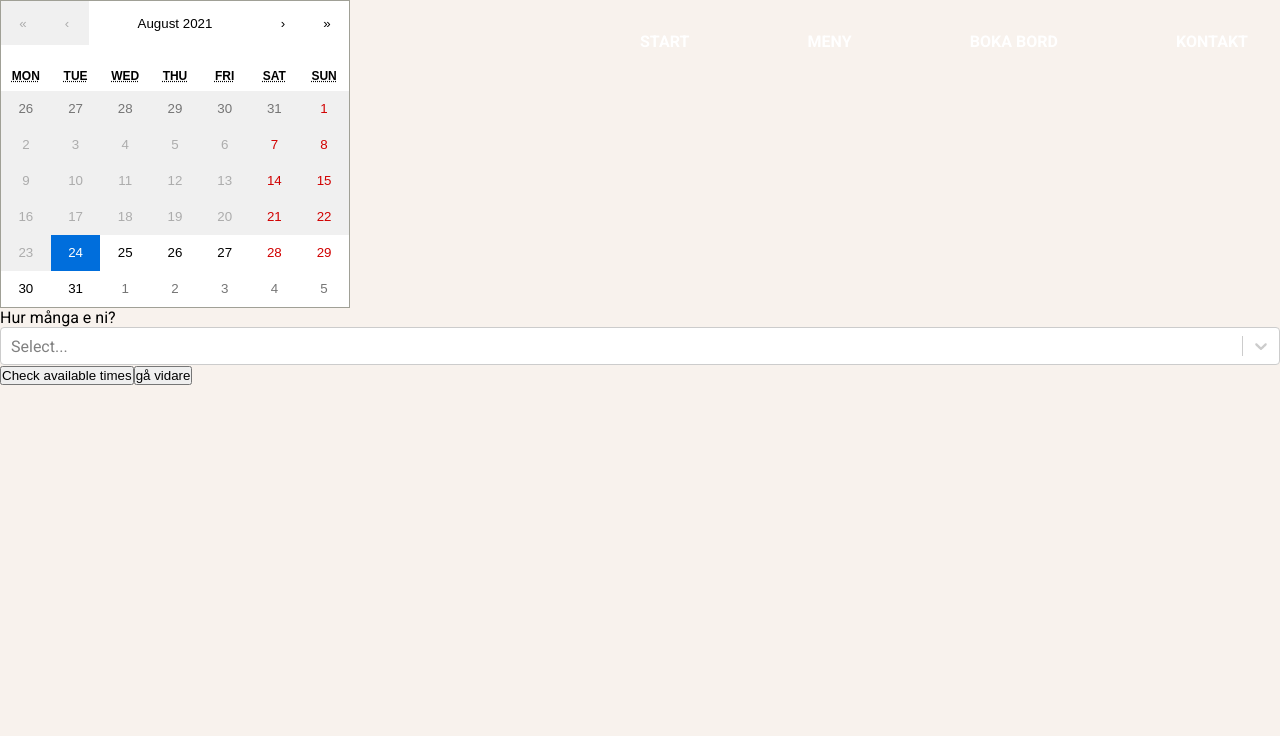
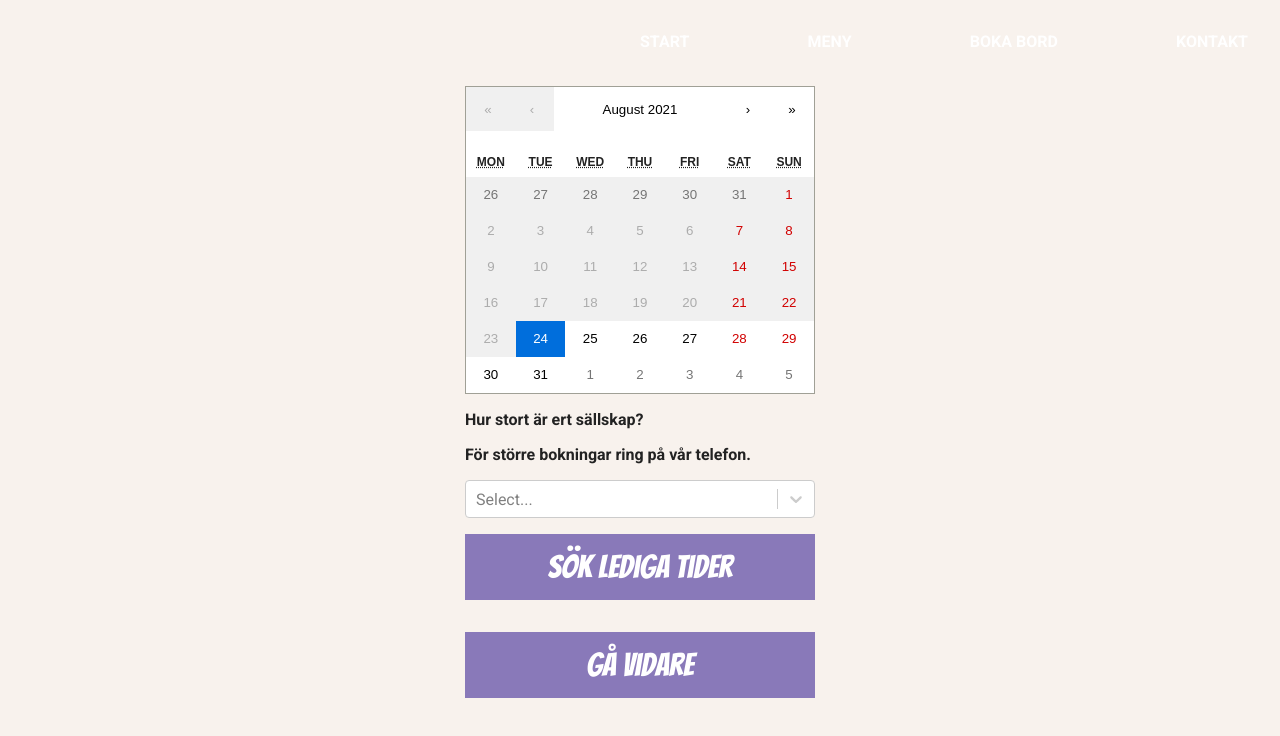
Before and after one commit to cornelialundell/deutchlandfrancais, a React (Create React App) app in the folder client/: page /booking in a window 1280 px wide. Shown: the top 736 px of the page. Built offline with nearby package versions, Linux system fonts and the light colour scheme.

Commit message:
some styling

```diff
--- a/client/src/components/bookingPage/NumberOfPeople.tsx
+++ b/client/src/components/bookingPage/NumberOfPeople.tsx
@@ -3,10 +3,7 @@ import Select from "react-select";
 import { Option } from "react-select/src/filters";
 import { IBooking } from "./bookingPage";
 
-
 export const NumberOfPeople = (props: IBooking) => {
-
-
   const [numberOfPeople, setGuests] = useState<number | null>();
 
   const options = [
@@ -32,7 +29,8 @@ export const NumberOfPeople = (props: IBooking) => {
 
   return (
     <div>
-      <p>Hur många e ni?</p>
+      <p>Hur stort är ert sällskap?</p>
+      <p>För större bokningar ring på vår telefon.</p>
 
       <Select
         options={options}
--- a/client/src/components/bookingPage/Time.tsx
+++ b/client/src/components/bookingPage/Time.tsx
@@ -1,27 +1,33 @@
-import { useState } from "react";
+import { useEffect, useState } from "react";
 import { JsxElement } from "typescript";
 import { IBooking } from "./bookingPage";
+import { StyledDiv } from "./bookingPage.style";
 import { TimeButton } from "./timeButton.style";
 
+export const Time = (props: IBooking) => {
+  const [time, setTime] = useState<number>();
 
-export const Time = (props: IBooking) => {
-    const [time, setTime] = useState<number>();
+
   const bookTime = (event: React.MouseEvent<HTMLElement>) => {
     const chosenTime = parseInt((event.target as HTMLBodyElement).id);
-    setTime(chosenTime)
     props.booking.time = chosenTime;
+    setTime(chosenTime);
   };
+
+  useEffect(()=> {
+    props.booking.time = time;
+
+        }, [])
   if (props.booking.isAvailable) {
     return (
-      <div>
-        Väl tid ditt hor
+      <StyledDiv>
         <TimeButton
           id="18"
           bgColor={props.booking.isAvailable[0] ? "#2ecc71" : "#e74c3c"}
           onClick={
             props.booking.isAvailable[0]
               ? bookTime
-              : () => alert("Tiden går ej att boks tyvärr")
+              : () => alert("Tiden går ej att boka tyvärr")
           }
         >
           18:00
@@ -32,12 +38,12 @@ export const Time = (props: IBooking) => {
           onClick={
             props.booking.isAvailable[1]
               ? bookTime
-              : () => alert("Tiden går ej att boks tyvärr")
+              : () => alert("Tiden går ej att boka tyvärr")
           }
         >
           21:00
         </TimeButton>
-      </div>
+      </StyledDiv>
     );
   } else {
     return <></>;
--- /dev/null
+++ b/client/src/components/bookingPage/bookingPage.style.tsx
@@ -0,0 +1,12 @@
+import styled from 'styled-components'
+
+export const StyledDiv= styled.div`
+display: flex;
+flex-direction: column;
+justify-content: space-between;
+
+p {
+    font-weight: 700;
+    margin: 1rem 0;
+}
+`
--- a/client/src/components/bookingPage/bookingPage.tsx
+++ b/client/src/components/bookingPage/bookingPage.tsx
@@ -1,27 +1,35 @@
 import { Day } from "./Day";
 import { ContactInformation } from "./ContactInformation";
 import { NumberOfPeople } from "./NumberOfPeople";
-import { useState } from "react";
+import { useEffect, useState } from "react";
 import { Booking } from "./booking";
 import React from "react";
 import axios from "axios";
 import { Time } from "./Time";
+import { Wrapper } from "../globalStyles/Wrapper";
+import { StyledDiv } from "./bookingPage.style";
+import { Button } from "../globalStyles/Button";
 
 export interface IBooking {
   booking: Booking,
 }
 
 export const BookingPage: React.FC = () => {
+
   const [booking, setBooking] = useState<Booking>(new Booking());
   const [numberOfPeople, setGuests] = useState<number | null>();
   const [day, onChange] = useState(new Date());
   let [isAvailable, setAvailable] = useState<[] | null>();
-  const [time, setTime] = useState<number>();
+  const [time, setTime] = useState<number | undefined>(undefined);
   const [showComponent, setShowComponent] = useState(true);
   const [guestName, setGuestName] = useState("");
   const [guestEmail, setGuestEmail] = useState("");
   const [guestPhone, setGuestPhone] = useState("");
+  const [toggleTimes, setToggleTimes] = useState<boolean>(false);
 
+// useEffect(()=> {
+//
+//       }, [])
   const checkAvailability = () => {
     const bookedDay = booking.date;
     const bookedPeople = booking.guests;
@@ -38,11 +46,13 @@ export const BookingPage: React.FC = () => {
         axios
           .post("http://localhost:9000/booking", sendData)
           .then((resp) => {
+            booking.isAvailable = resp.data
             setAvailable(resp.data);
-            booking.isAvailable = resp.data
+
           })
           .catch((err) => {
             console.log(err);
+            alert('Fyll i alla fält.')
           });
       } catch (err) {
         console.log(err);
@@ -50,21 +60,23 @@ export const BookingPage: React.FC = () => {
     }
   };
 
+
+
   const confirmBooking = () => {
-
     sendData();
     async function sendData() {
       try {
         console.log(booking);
 
         const sendData = {
-          booking
+          booking,
         };
 
         axios
           .post("http://localhost:9000/confirmBooking", sendData)
           .catch((err) => {
             console.log(err);
+            alert('Något blev fel, försök igen.')
           });
       } catch (err) {
         console.log(err);
@@ -72,18 +84,20 @@ export const BookingPage: React.FC = () => {
     }
   };
 
+
   return (
-    <div>
+    <Wrapper>
       {showComponent ? (
-        <div>
+        <StyledDiv>
           <Day booking={booking} />
           <NumberOfPeople booking={booking} />
-          <button onClick={checkAvailability}>Check available times</button>
+          <Button onClick={checkAvailability}>Sök lediga tider</Button>
           <Time booking={booking}/>
-          <button onClick={() => setShowComponent(false)}>gå vidare </button>
-        </div>
+        {console.log(time)}
+          <Button onClick={() => setShowComponent(false)}>gå vidare </Button>
+        </StyledDiv>
       ) : (
-        <div>
+        <StyledDiv>
           <p>Datum: {booking.date}</p>
           <p>Antal gäster: {booking.guests}</p>
           <p>Tid: Kl {booking.time}</p>
@@ -91,8 +105,8 @@ export const BookingPage: React.FC = () => {
 
           <ContactInformation booking={booking} />
           <button onClick={confirmBooking}>Bekräfta</button>
-        </div>
+        </StyledDiv>
       )}
-    </div>
+    </Wrapper>
   );
 };
--- a/client/src/components/bookingPage/timeButton.style.tsx
+++ b/client/src/components/bookingPage/timeButton.style.tsx
@@ -7,10 +7,16 @@ interface IStyledButton {
 export const TimeButton = styled.button`
 border: none;
 padding: 2rem;
-margin: 1rem;
+margin: 1rem 0;
 background-color: ${(props: IStyledButton) => props.bgColor ? props.bgColor : '#eee'};
 border-radius: 3px;
 font-family: inherit;
+font-size: 1.5rem;
+color: white;
 font-weight: 700;
 cursor: pointer;
+
+&:focus {
+    background-color: #25AC5E;
+}
 `
--- a/client/src/components/globalStyles/Button.tsx
+++ b/client/src/components/globalStyles/Button.tsx
@@ -13,6 +13,7 @@ font-family: 'Bangers';
 font-size: 2rem;
 cursor: pointer;
 transition: all 0.2s ease;
+margin: 1rem 0;
 
 &:hover {
     background-color: #635298;
--- /dev/null
+++ b/client/src/components/landingPage/landingPage.style.tsx
@@ -0,0 +1,11 @@
+import styled from "styled-components";
+
+export const P = styled.p`
+width: 70%;
+line-height: 1.4;
+font-size: 1rem;
+padding: 1.5rem 1rem;
+background-color: rgba(0, 0, 0, 0.5);
+border-radius: 2px;
+letter-spacing: .5px;
+`
--- a/client/src/components/landingPage/landingPage.tsx
+++ b/client/src/components/landingPage/landingPage.tsx
@@ -2,14 +2,17 @@ import React from "react";
 import { Wrapper} from './../globalStyles/Wrapper'
 import {ReactComponent as ReactLogo} from './../../img/fucion-logo.svg'
 import background from './../../img/background.jpeg'
+import { P } from "./landingPage.style";
 
 
 export const LandingPage = () => {
 
   return (
     <Wrapper bg={`url(${background})`} clr="white">
-      <h1>Välkomna</h1>
       <ReactLogo/>
+      <P>På gränsen mellan soliga Tyskland och charmiga Frankrike hittar ni oss.
+        En tyskfransk fusion som erbjuder något för alla. Avnjut din Brie de Meaux med en iskall
+        Weissbier i den vackra miljön vid strömmen i Strasbourg.</P>
     </Wrapper>
   );
 };
```
Also changed, not shown: 1 other file (tests, documents, lock files or other folders).
